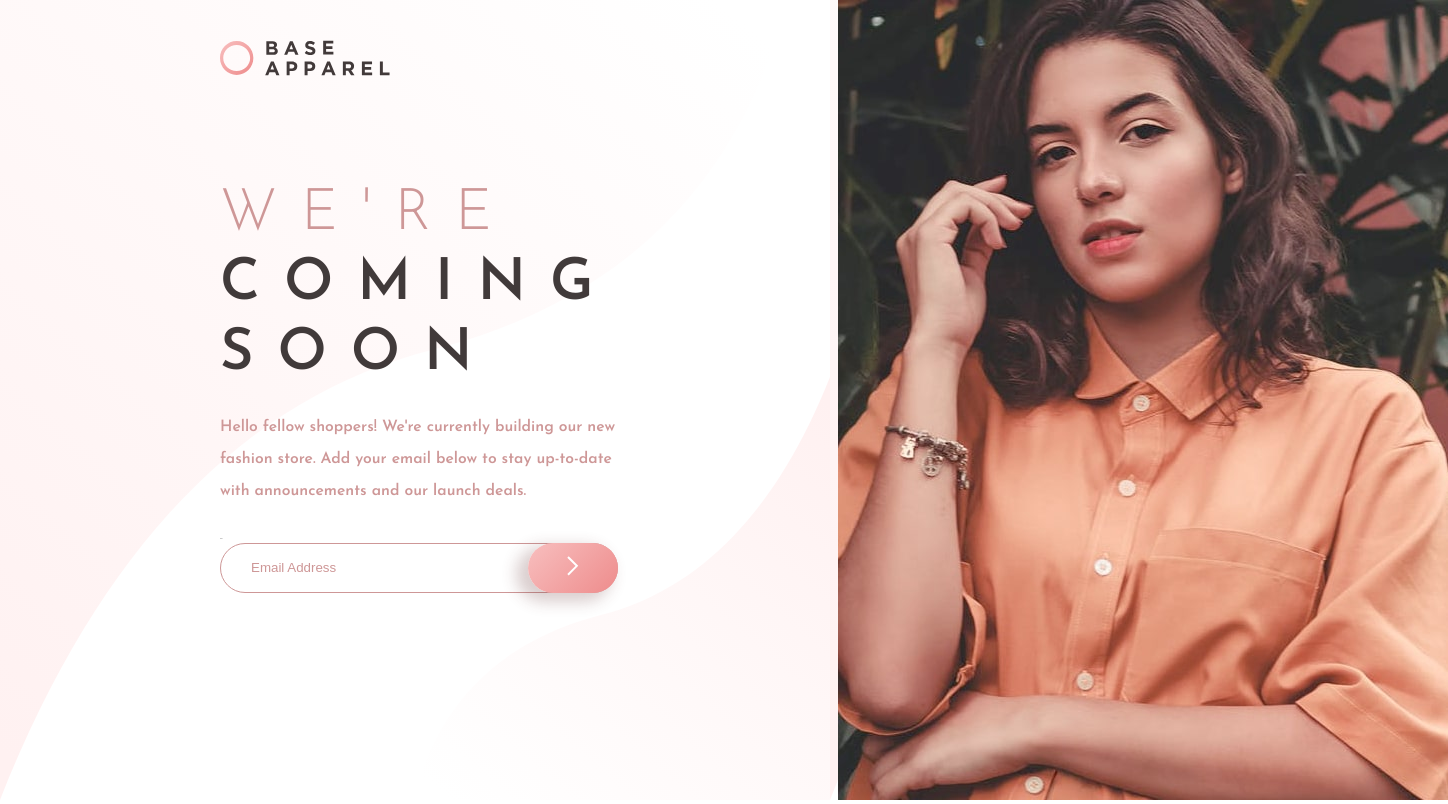
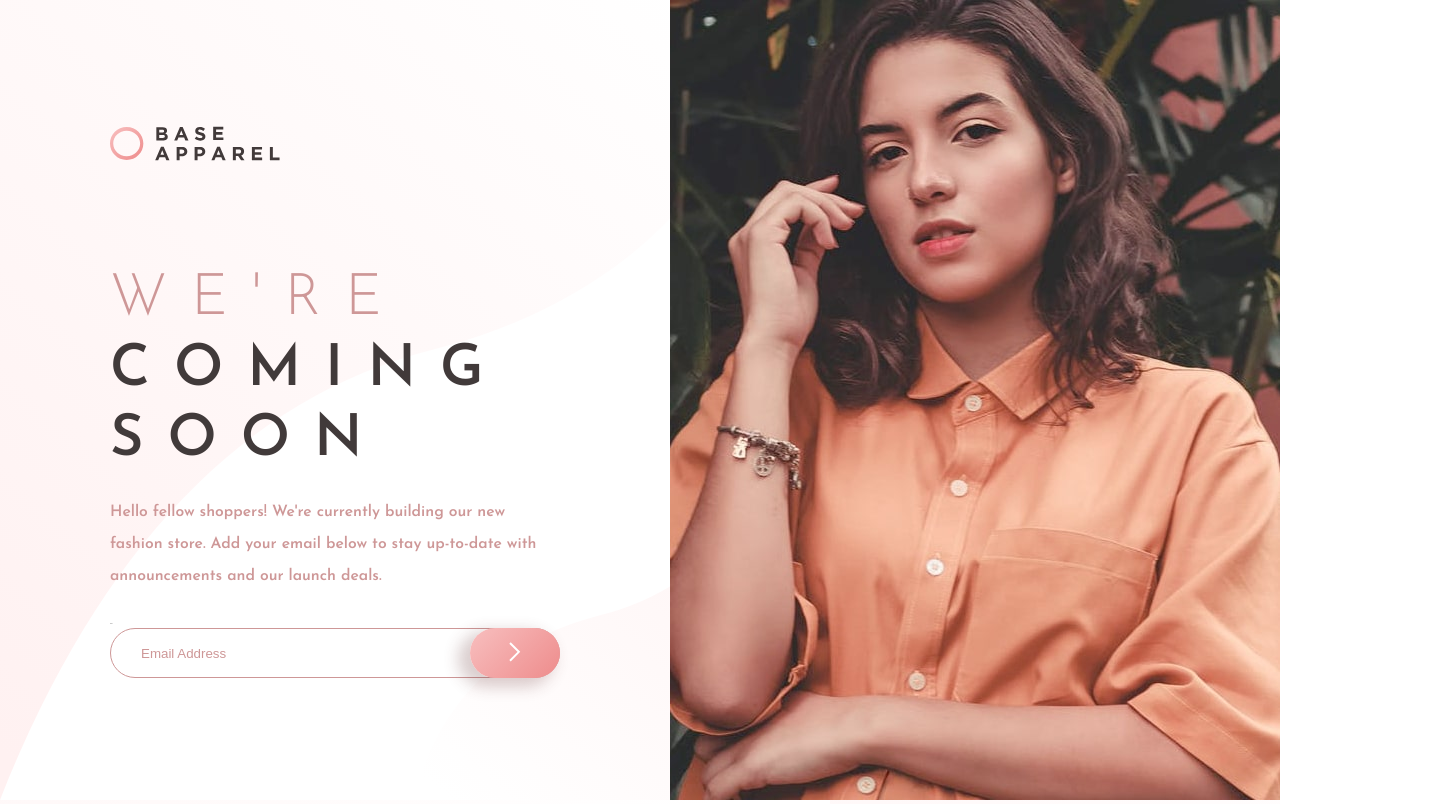
Before and after one commit to kdumagalhaes/coming-soon-page-vue, a Vue app: page / in a window 1280 px wide. Shown: the whole page, 1448 px wide, since content can reach past the window. Built offline with nearby package versions, Linux system fonts and the light colour scheme.

Commit message:
finished components reorganization

```diff
--- a/src/App.vue
+++ b/src/App.vue
@@ -1,16 +1,14 @@
 <template>
-    <MainTemplate />
+    <MainContainer />
 </template>
 
 <script>
 // components
-import MainTemplate from '@/components/templates/MainTemplate'
+import { MainContainer } from '@/components/templates'
 
 export default {
     components: {
-        MainTemplate,
+        MainContainer,
     },
 }
 </script>
-
-<style lang="scss" scoped></style>
--- a/src/components/atoms/Logo.vue
+++ b/src/components/atoms/Logo.vue
@@ -5,6 +5,5 @@
 <style lang="scss" scoped>
 .logo {
     width: 170px;
-    margin-bottom: 100px;
 }
 </style>
--- a/src/components/atoms/ModelPicture.vue
+++ b/src/components/atoms/ModelPicture.vue
@@ -8,5 +8,6 @@
 
 <style lang="scss" scoped>
 .model-picture {
+    max-height: 100vh;
 }
 </style>
--- /dev/null
+++ b/src/components/molecules/Content.vue
@@ -0,0 +1,46 @@
+<template>
+    <div class="content">
+        <header class="content__logo">
+            <Logo />
+        </header>
+        <div class="content__text">
+            <HeroTitle text="We're" strong="coming soon" />
+            <HeroParagraph
+                text="Hello fellow shoppers! We're currently building our new fashion store. Add your email below to stay up-to-date with announcements and our launch deals."
+            />
+            <NewsForm />
+        </div>
+    </div>
+</template>
+
+<script>
+//atoms
+import { HeroTitle, HeroParagraph, NewsForm, Logo } from '@/components/atoms'
+
+export default {
+    components: {
+        HeroTitle,
+        HeroParagraph,
+        NewsForm,
+        Logo,
+    },
+}
+</script>
+
+<style lang="scss" scoped>
+.content {
+    width: 100%;
+    max-width: 450px;
+    margin: 40px;
+    display: flex;
+    flex-direction: column;
+    justify-content: center;
+
+    .content__logo {
+        margin-bottom: 100px;
+    }
+
+    .content__text {
+    }
+}
+</style>
--- /dev/null
+++ b/src/components/molecules/index.js
@@ -0,0 +1 @@
+export { default as Content } from './Content.vue'
--- a/src/components/templates/ContentTemplate.vue
+++ /dev/null
@@ -1,39 +0,0 @@
-<template>
-    <main class="content-template">
-        <div class="content-template__container">
-            <Logo />
-            <HeroTitle text="We're" strong="coming soon" />
-            <HeroParagraph
-                text="Hello fellow shoppers! We're currently building our new fashion store.
-            Add your email below to stay up-to-date with announcements and our launch deals."
-            />
-            <NewsForm />
-        </div>
-    </main>
-</template>
-
-<script>
-// components
-import { Logo, HeroParagraph, HeroTitle, NewsForm } from '@/components/atoms'
-export default {
-    components: {
-        Logo,
-        NewsForm,
-        HeroTitle,
-        HeroParagraph,
-    },
-}
-</script>
-
-<style lang="scss" scoped>
-.content-template {
-    padding: 40px 220px;
-    width: 100%;
-    background-image: url('~@/assets/img/bg-pattern-desktop.svg');
-
-    .content_template__container {
-        width: 700px;
-        background-color: green;
-    }
-}
-</style>
--- /dev/null
+++ b/src/components/templates/MainContainer.vue
@@ -0,0 +1,39 @@
+<template>
+    <div class="main-container">
+        <div class="main-container__content">
+            <Content />
+        </div>
+        <div class="main-container__picture">
+            <ModelPicture />
+        </div>
+    </div>
+</template>
+
+<script>
+// molecules
+import { Content } from '@/components/molecules'
+
+// atoms
+import { ModelPicture } from '@/components/atoms'
+
+export default {
+    components: {
+        Content,
+        ModelPicture,
+    },
+}
+</script>
+
+<style lang="scss" scoped>
+.main-container {
+    display: flex;
+    justify-content: space-between;
+    background-image: url('~@/assets/img/bg-pattern-desktop.svg');
+
+    .main-container__content {
+        display: flex;
+        align-items: center;
+        margin: 0 auto;
+    }
+}
+</style>
--- a/src/components/templates/MainTemplate.vue
+++ /dev/null
@@ -1,26 +0,0 @@
-<template>
-    <div class="main-template">
-        <ContentTemplate />
-        <ModelPicture />
-    </div>
-</template>
-
-<script>
-// components
-import { ModelPicture } from '@/components/atoms'
-import ContentTemplate from './ContentTemplate'
-
-export default {
-    components: {
-        ModelPicture,
-        ContentTemplate,
-    },
-}
-</script>
-
-<style lang="scss" scoped>
-.main-template {
-    display: flex;
-    height: 100vh;
-}
-</style>
--- /dev/null
+++ b/src/components/templates/index.js
@@ -0,0 +1 @@
+export { default as MainContainer } from './MainContainer.vue'
```
